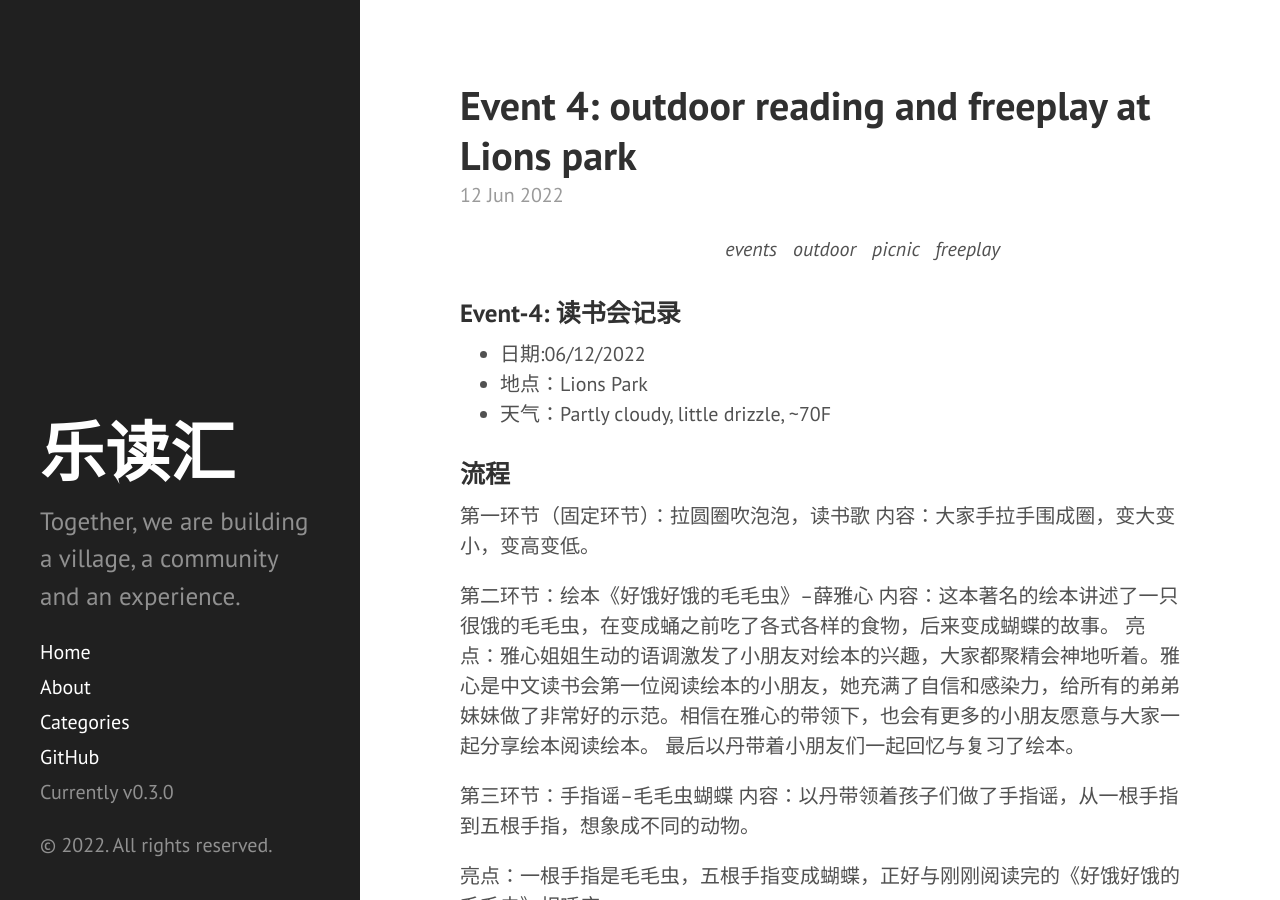
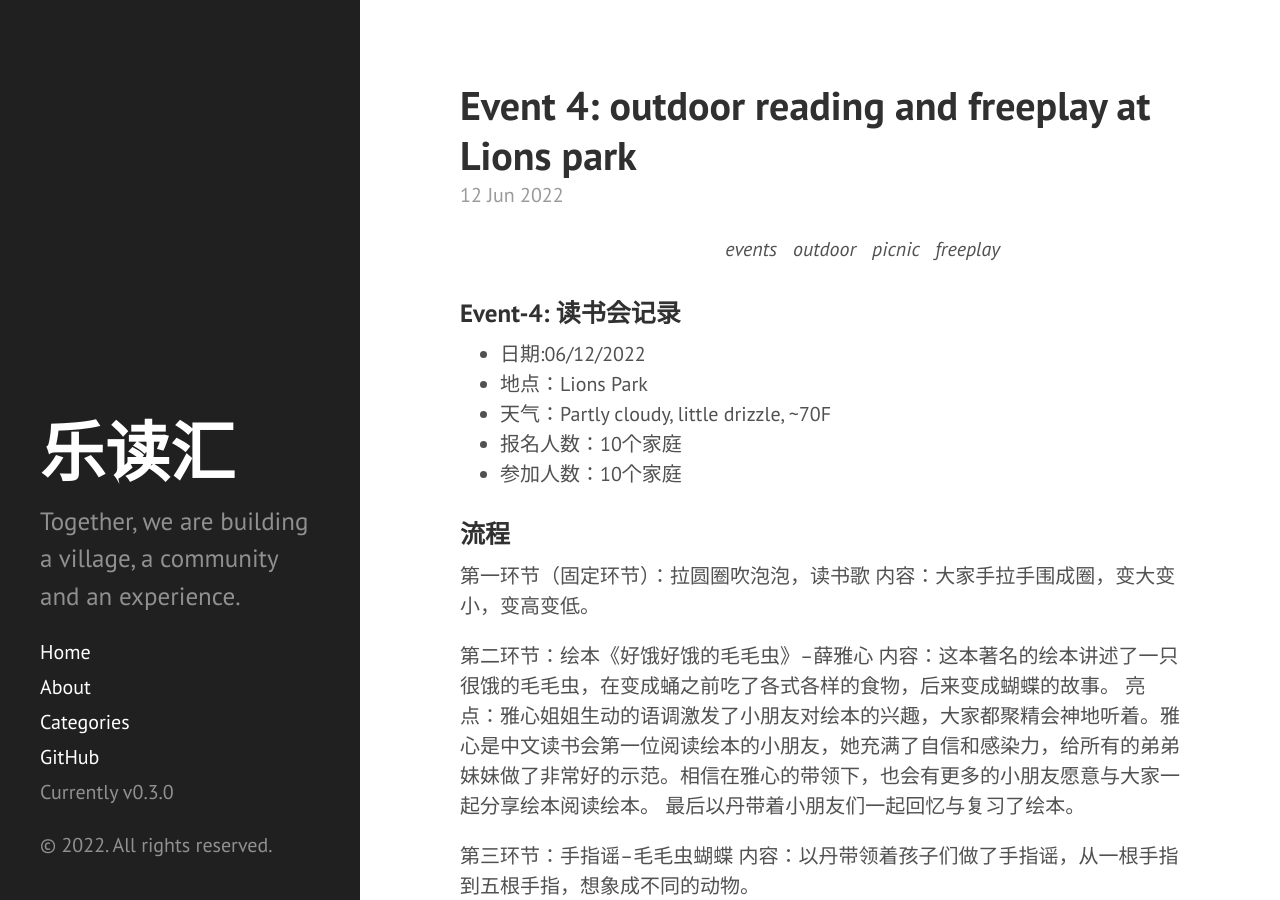
Before and after one commit to leducon/leducon.github.io, a Jekyll site: the page built from _posts/2022-06-12-event4-outdoor-lions-park.md, in a window 1280 px wide and 900 px high. Built offline with Jekyll 4.4.1, drawn with Linux system fonts in a browser that asks for light colours; Markdown is read by kramdown in place of the engine named in the settings.

Commit message:
Update 2022-06-12-event4-outdoor-lions-park.md

```diff
--- a/_posts/2022-06-12-event4-outdoor-lions-park.md
+++ b/_posts/2022-06-12-event4-outdoor-lions-park.md
@@ -11,6 +11,8 @@ categories: [events, outdoor, picnic, freeplay]
 - 日期:06/12/2022
 - 地点：Lions Park
 - 天气：Partly cloudy, little drizzle, ~70F
+- 报名人数：10个家庭
+- 参加人数：10个家庭
 
 
 ### 流程
```
